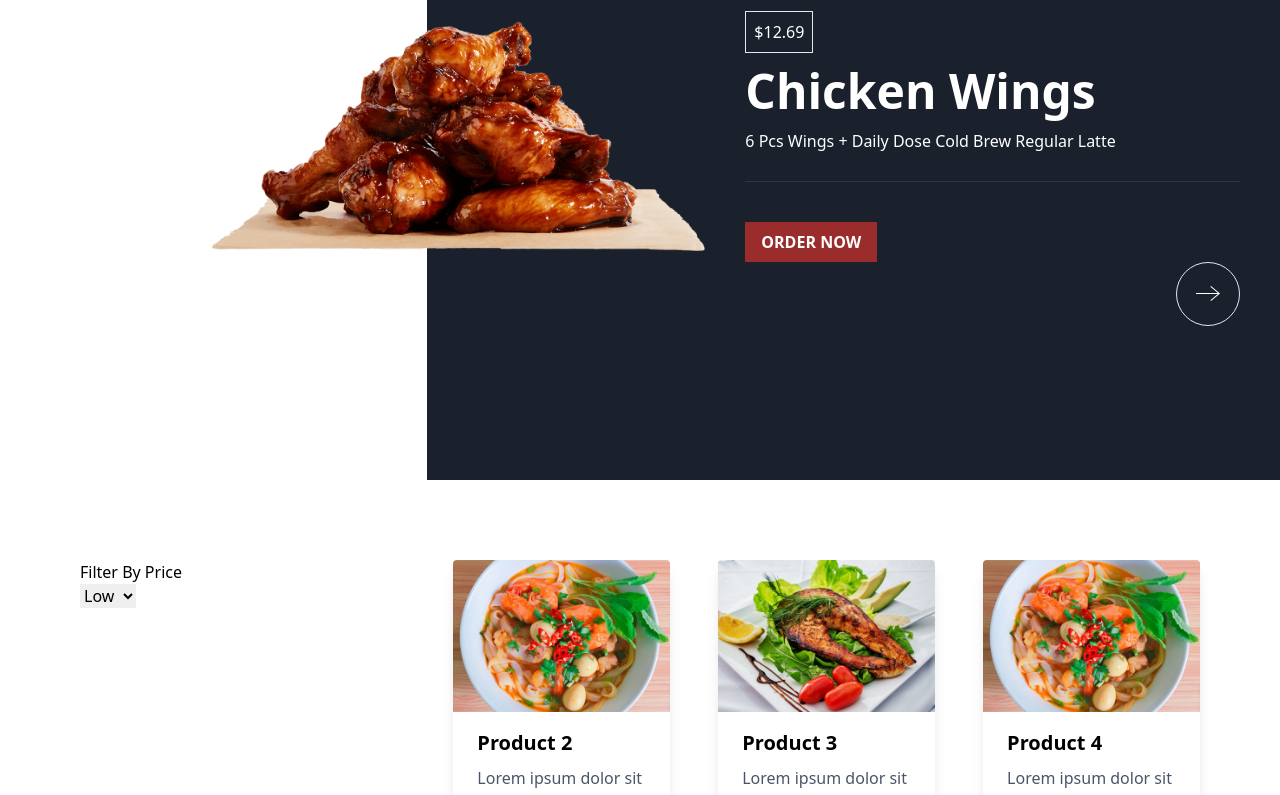
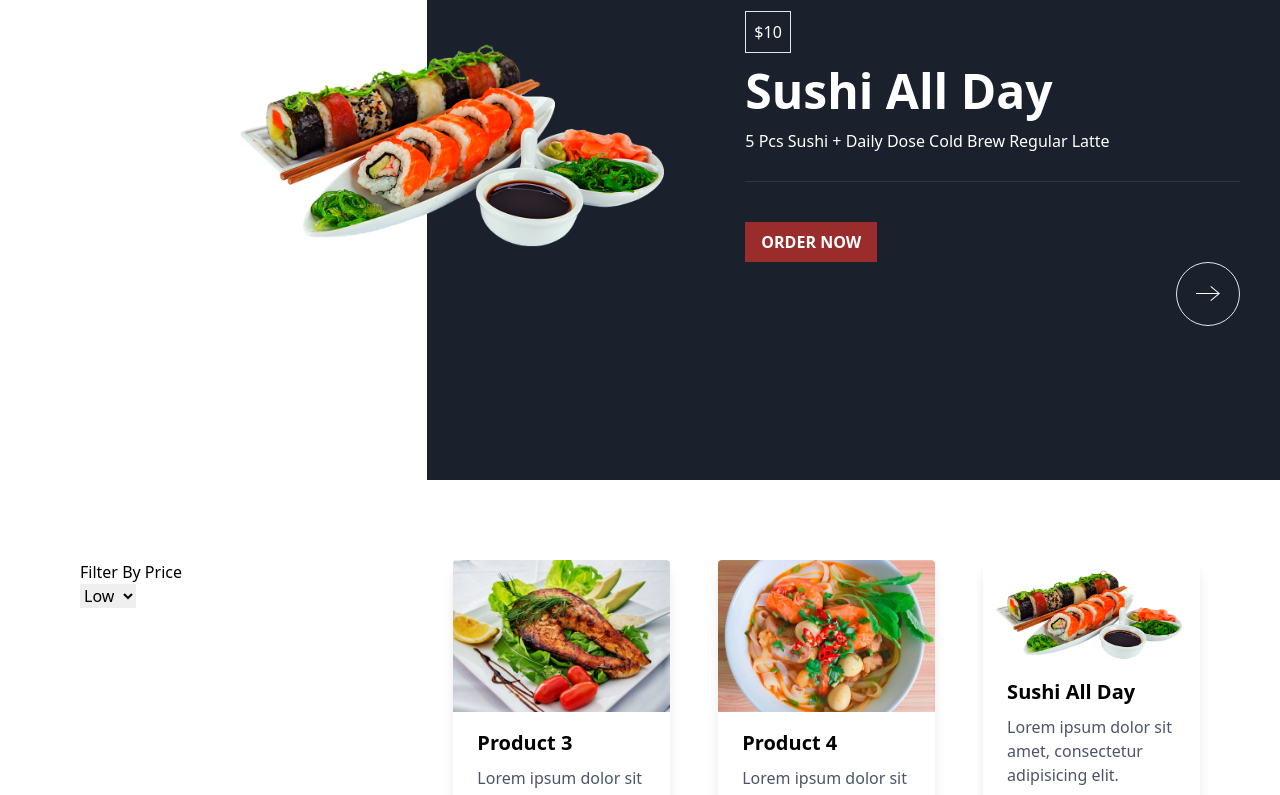
Before and after one commit to reeceballano/foodtrip, a Vue app: page / in a window 1280 px wide. Shown: the part 320-1115 px from the top of the page. Built offline with nearby package versions, Linux system fonts and the light colour scheme.

Commit message:
update
update hero component

```diff
--- a/src/components/Hero.vue
+++ b/src/components/Hero.vue
@@ -16,7 +16,7 @@
 
                 <div class="hero-product md:grid grid-cols-2 md:h-full items-center gap-10 md:-ml-64">
                     <div class="cols-span-1">
-                        <img src="../assets/images/slides/chicken-wings.png" alt="" />
+                        <img :src="require(`../assets/images/products/${product.image}`)" alt="" />
                     </div>
 
                     <div class="col-span-1">
--- a/src/views/Home.vue
+++ b/src/views/Home.vue
@@ -49,16 +49,16 @@ export default defineComponent({
                 id: 1,
                 name: 'Chicken Wings',
                 price: 12.69,
-                image: 'prod-1.jpg',
+                image: 'chicken-wings.png',
                 desc: '6 Pcs Wings + Daily Dose Cold Brew Regular Latte'
             },
 
             {
                 id: 2,
-                name: 'Product 2',
-                price: 2,
-                image: 'prod-2.jpg',
-                desc: '6 Pcs Wings + Daily Dose Cold Brew Regular Latte'
+                name: 'Sushi All Day',
+                price: 10.00,
+                image: 'sushi.png',
+                desc: '5 Pcs Sushi + Daily Dose Cold Brew Regular Latte'
 
             },
 
@@ -101,7 +101,7 @@ export default defineComponent({
         })
 
         const featuredProduct = computed( () => {
-                return state.products.find(item => item.id == 1);
+            return state.products.find(item => item.id == 2 );
         })
 
         const filterFromBranch = () => {
```
Also changed, not shown: src/assets/images/products/chicken-wings.png (added), src/assets/images/products/sushi.png (added).
